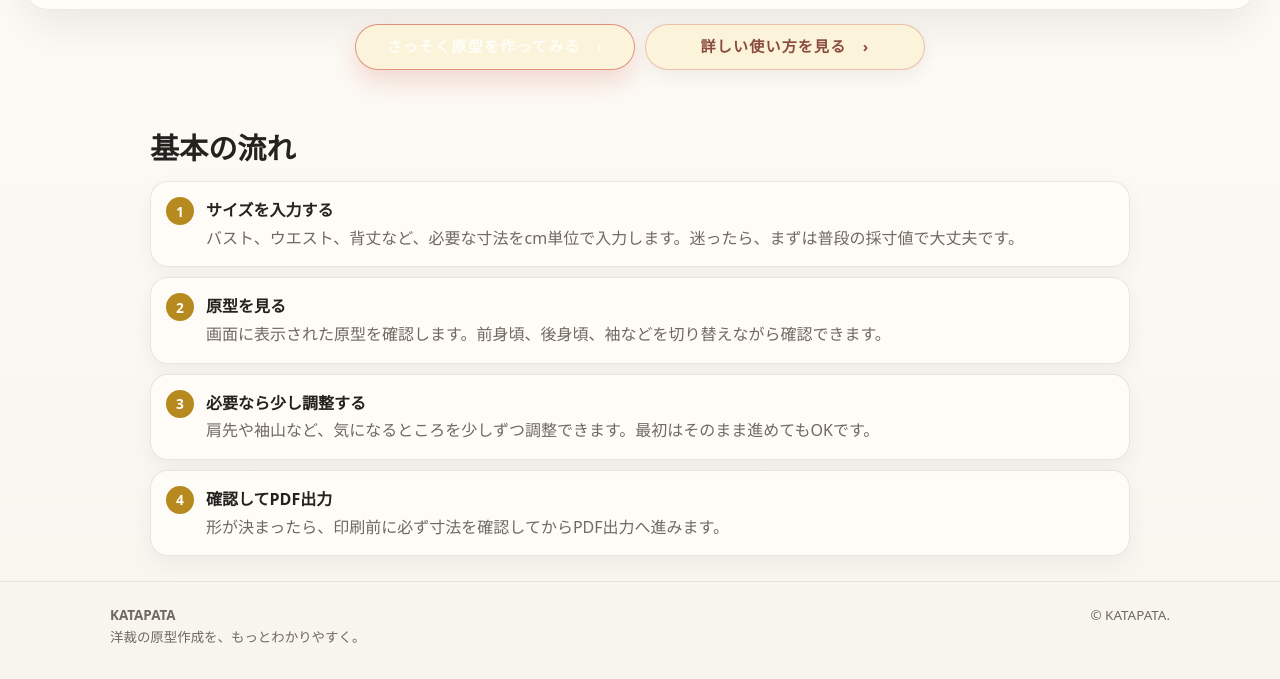
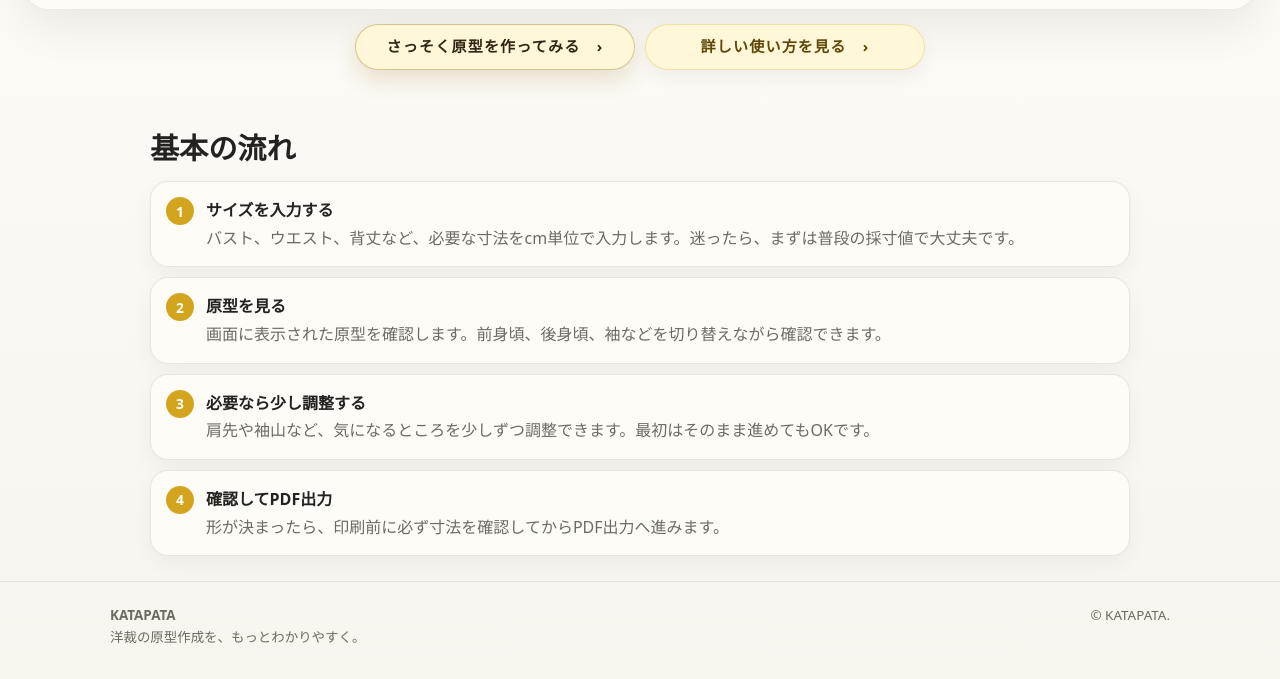
Before and after one commit to katapata89/katapata-site-test, a plain HTML site: page guide/index.html in a window 1280 px wide. Shown: the part 1106-1785 px from the top of the page. Drawn offline with Linux system fonts and the light colour scheme.

Commit message:
Add files via upload

```diff
--- a/assets/css/site.css
+++ b/assets/css/site.css
@@ -1342,3 +1342,50 @@ body {
   .section { padding: 19px 0; }
   .guide-hero-copy h1 { font-size: clamp(1.75rem, 9vw, 2.42rem); }
 }
+
+
+/* ------------------------------------------------------------
+   KATAPATA mustard visibility refinement
+   - Make the mustard accent a little yellower.
+   - Fix the guide primary button so the text is readable.
+   ------------------------------------------------------------ */
+:root {
+  --accent: #d3a51f;
+  --accent-dark: #5f4708;
+  --accent-soft: #f3dd8f;
+  --accent-pale: #fff7d8;
+  --grid: rgba(211, 165, 31, 0.09);
+}
+
+/* The guide CTA sits under the illustration; keep it mustard, not white text on a pale field. */
+.guide-actions .guide-primary,
+.guide-actions .guide-primary:visited {
+  background: linear-gradient(180deg, #e1bd42 0%, #cfa022 100%);
+  color: #2f2614;
+  border-color: rgba(132, 96, 9, .34);
+  box-shadow: 0 10px 22px rgba(132, 96, 9, .16);
+  text-shadow: none;
+}
+.guide-actions .guide-primary:hover {
+  background: linear-gradient(180deg, #e8c750 0%, #d5aa29 100%);
+  color: #1f190d;
+  border-color: rgba(132, 96, 9, .42);
+}
+
+.guide-actions .guide-secondary {
+  background: rgba(255, 247, 216, .72);
+  color: var(--accent-dark);
+  border-color: rgba(211, 165, 31, .28);
+}
+
+.eyebrow,
+.badge,
+.article-date {
+  background: rgba(211, 165, 31, .14);
+  border-color: rgba(211, 165, 31, .22);
+}
+
+.site-nav a:hover,
+.site-nav a.is-active {
+  background: rgba(211, 165, 31, .13);
+}
```
Also changed, not shown: README_mustard_visibility_update.txt (added).
